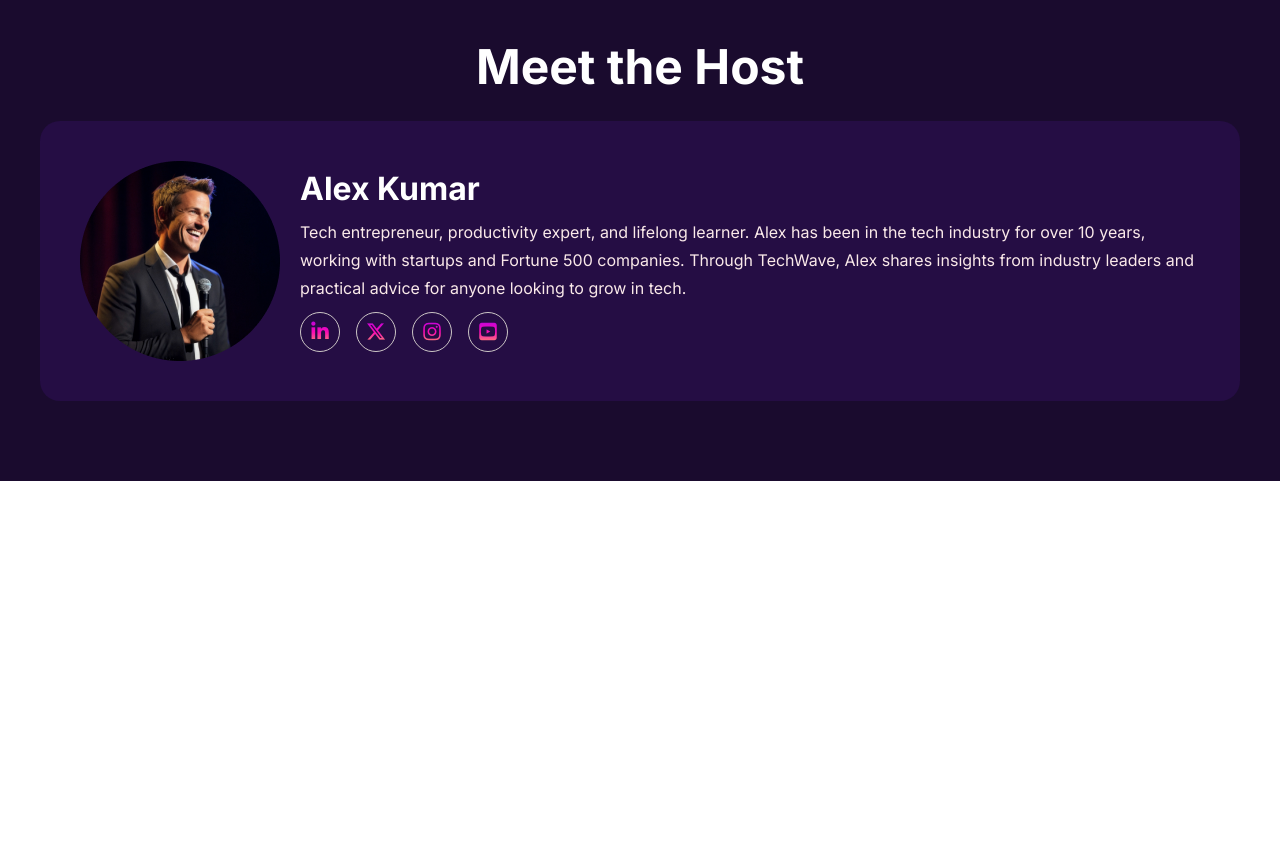
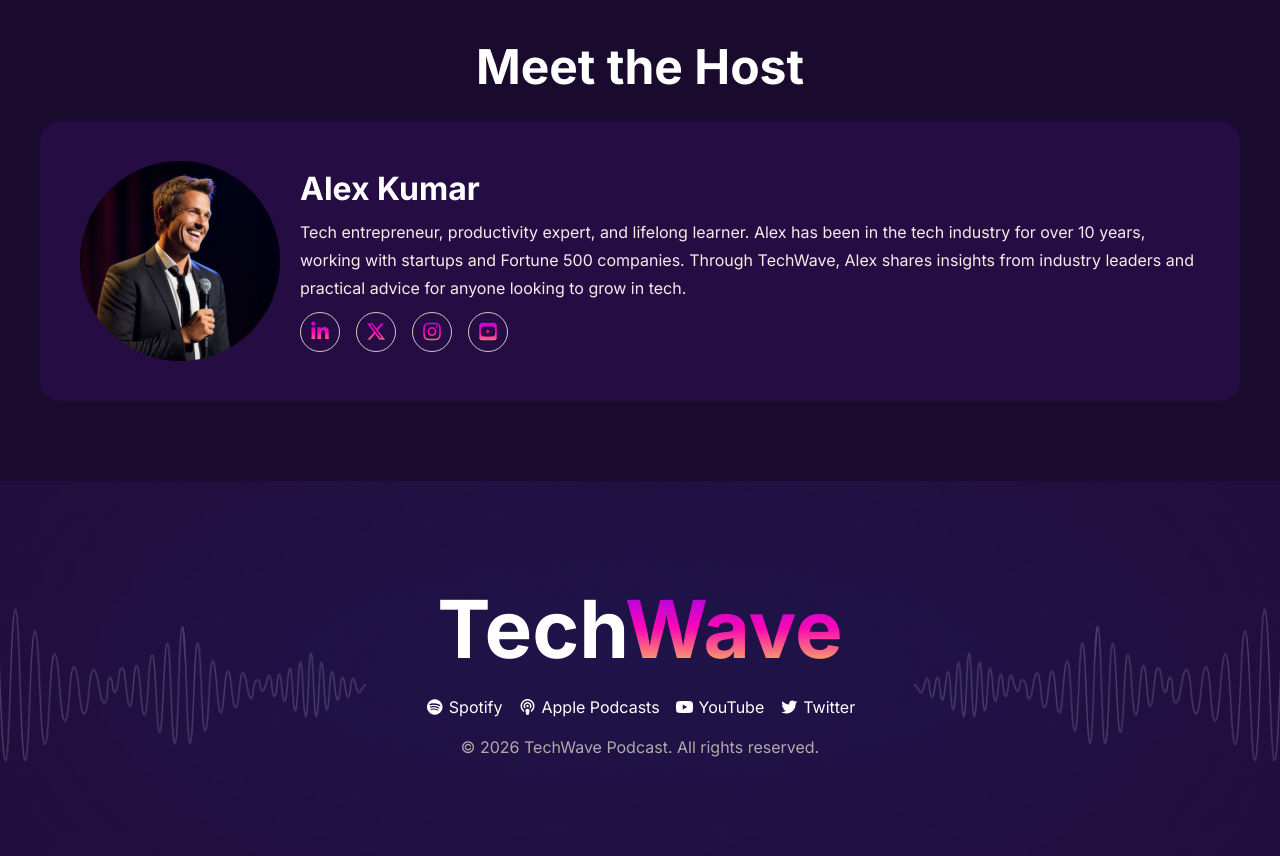
Before and after one commit to tanjilaWD/B13-A02-TechWave, a plain HTML site: page index.html in a window 1280 px wide. Shown: the part 3110-3966 px from the top of the page. Before the commit the page ends 3591 px from the top, so only its background shows below. Drawn offline with Linux system fonts and the light colour scheme.

Commit message:
feat: footer section

```diff
--- a/index.html
+++ b/index.html
@@ -170,5 +170,18 @@
         </div>
        </section>
     </main>
+    <!-- Footer Section -->
+    <footer class="footer-section">
+         <div class="footer-container">
+           <h1>Tech<span>Wave</span></h1>
+           <div class="footer-icon">
+              <p><i class="fa-brands fa-spotify"></i>Spotify</p>
+              <p><i class="fa-solid fa-podcast"></i>Apple Podcasts</p>
+              <p><i class="fa-brands fa-youtube"></i>YouTube</p>
+              <p><i class="fa-brands fa-twitter"></i>Twitter</p>
+           </div>
+           <p class="cpy-right">© 2026 TechWave Podcast. All rights reserved.</p>
+         </div>
+    </footer>
 </body>
 </html>
--- a/style.css
+++ b/style.css
@@ -345,3 +345,46 @@
     transition: all 0.3s ease;
     border-color: #FB09B4;
 }
+/* Footer Scetion */
+.footer-container{
+    background: url(./assets/footer-bg.png);
+    width: 100%;
+    height:375px;
+    background-repeat: no-repeat;
+    background-position: center;
+    background-size: cover;
+    display: flex;
+    flex-direction: column;
+    justify-content: center;
+    align-items: center;
+    text-align: center;
+    gap: 20px;
+}
+.footer-container h1{
+    font-size: 5rem;
+    color: #fff;
+}
+.footer-container h1 span{
+    background: linear-gradient(to top, #F7E93F, #FB09B4, #9100F8);
+    background-clip: text;
+    -webkit-background-clip: text;
+    color: transparent;
+    -webkit-text-fill-color: transparent;
+}
+.footer-icon{
+    display: flex;
+    gap: 15px;
+    color: #fff;
+    cursor: pointer;
+}
+.footer-icon i{
+  margin-right: 4px;
+  font-size: 1rem;
+}
+.footer-icon i:hover{
+   color: #ead3d3;
+}
+.cpy-right{
+    color: #b1aaaa;
+    font-size: 1rem;
+}
```
